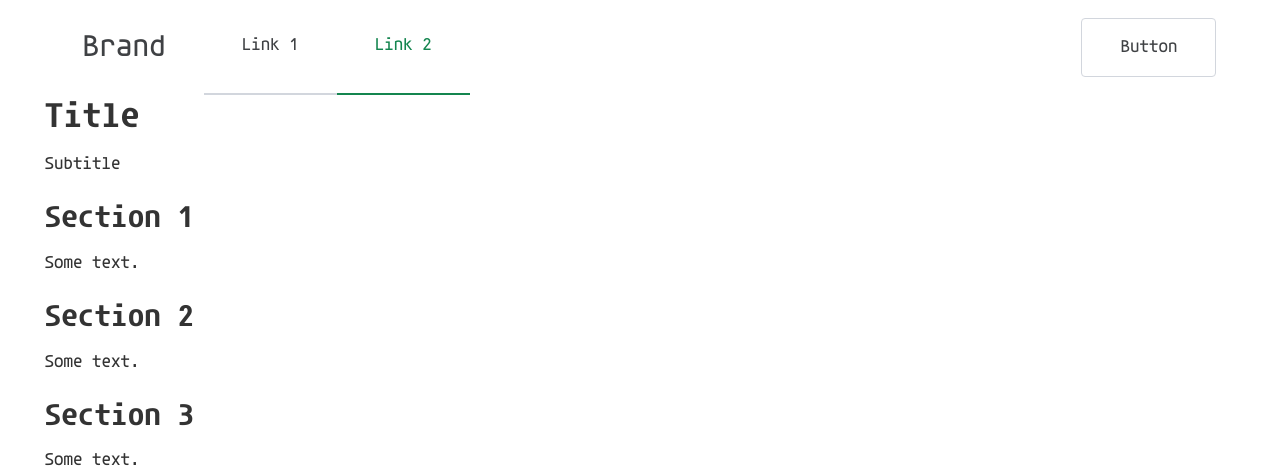
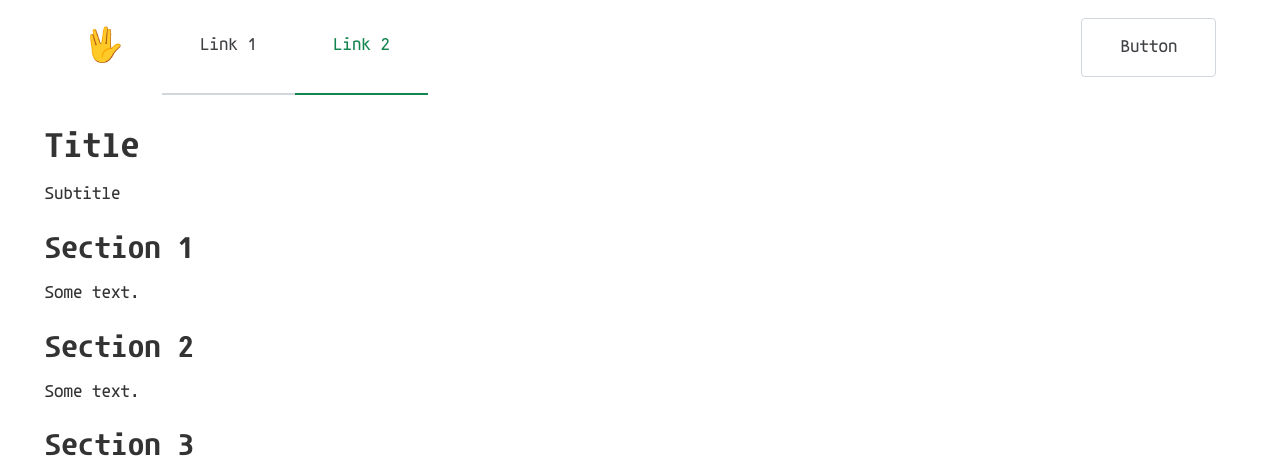
Before and after one commit to sduras/website, a Flask app: page / in a window 1280 px wide. Shown: the top 469 px of the page. Run offline with Flask 3, Linux system fonts and the light colour scheme.

Commit message:
initial commit
Signed-off-by: Sergiy Duras <sergiy@duras.org>

```diff
--- a/api/templates/base.html
+++ b/api/templates/base.html
@@ -16,7 +16,7 @@
 
 <nav class="nav">
   <div class="nav-left">
-    <a class="brand" href="#">Brand</a>
+    <a class="brand" href="#">🖖</a>
     <div class="tabs">
       <a>Link 1</a>
       <a class="active">Link 2</a>
@@ -26,13 +26,14 @@
     <a class="button outline">Button</a>
   </div>
 </nav>
-
-
+<br>
 <hgroup>
   <h1>Title</h1>
   <p>Subtitle</p>
 </hgroup>
 </header>
+
+
 <main id="main" class="container">
 {% block content %}{% endblock %}
 </main>
```
